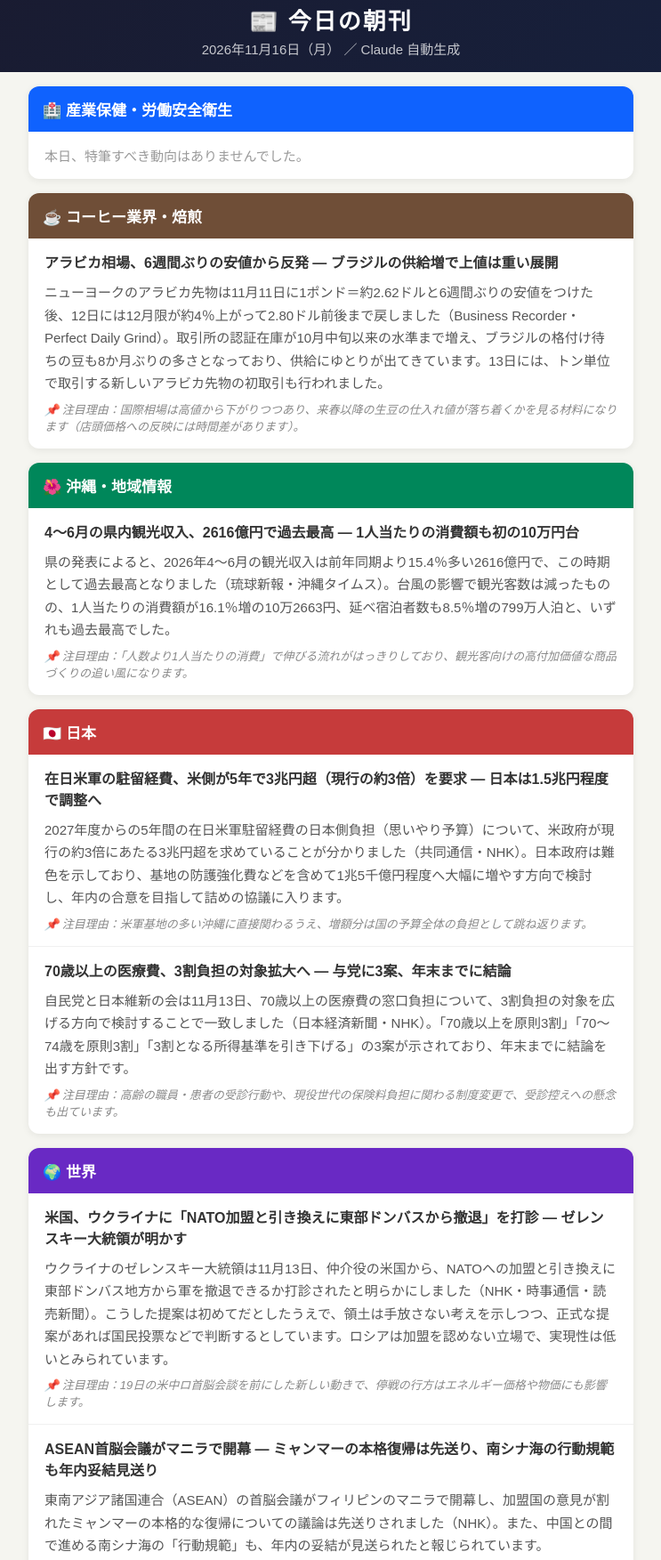
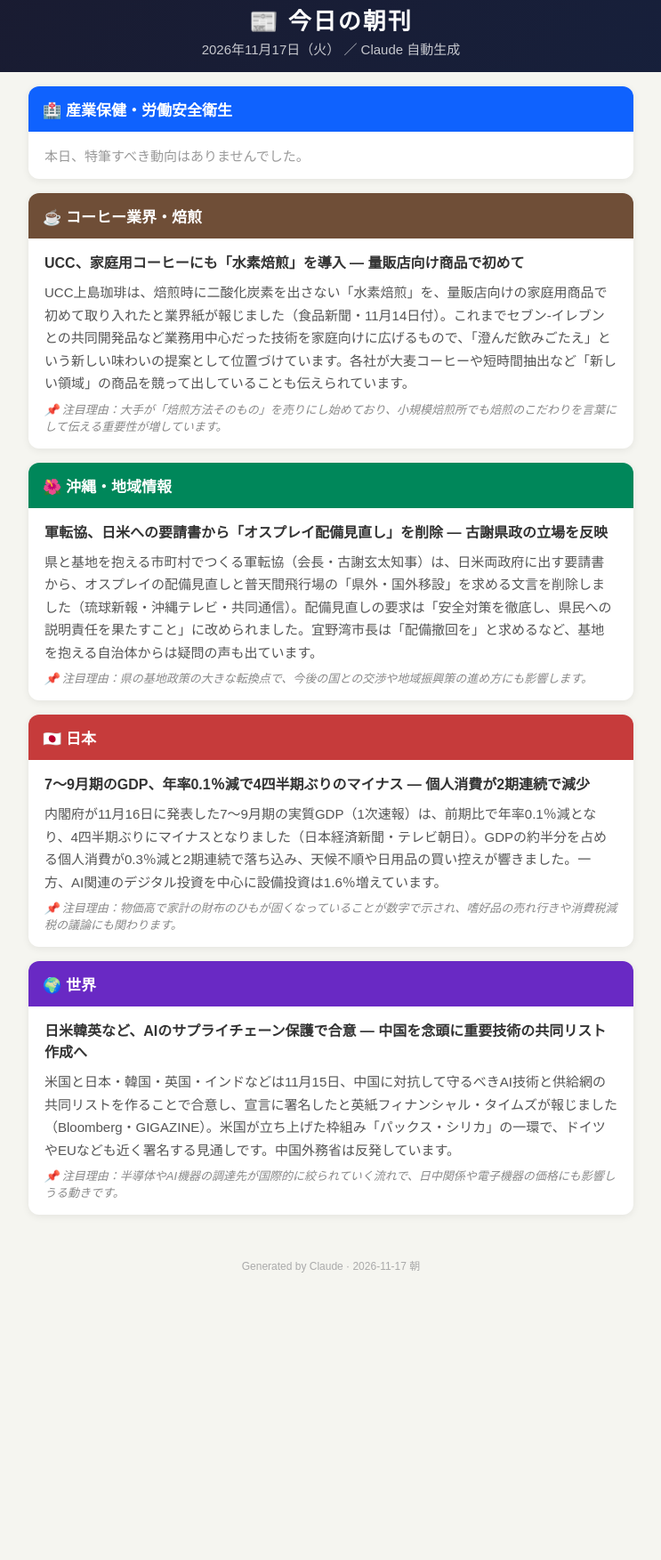
Before and after one commit to koji82kuni/morning-news, a plain HTML site: page index.html in a window 1280 px wide. Shown: the part 21-1774 px from the top of the page at 89% size, without its empty margins (268-1011 px from the left). After the commit the page ends 1467 px from the top, so only its background shows below. Drawn offline with Linux system fonts and the light colour scheme.

Commit message:
朝刊更新: 2026年11月17日

```diff
--- a/index.html
+++ b/index.html
@@ -3,7 +3,7 @@
 <head>
 <meta charset="UTF-8">
 <meta name="viewport" content="width=device-width, initial-scale=1.0">
-<title>朝刊 2026年11月16日（月）</title>
+<title>朝刊 2026年11月17日（火）</title>
 <style>
   body{font-family:'Hiragino Sans','BIZ UDPGothic',sans-serif;background:#f5f5f0;margin:0;padding:0;color:#333;}
   .header{background:linear-gradient(135deg,#1a1a2e,#16213e);color:white;padding:24px 20px 16px;text-align:center;}
@@ -29,7 +29,7 @@
 <body>
 <div class="header">
   <h1>📰 今日の朝刊</h1>
-  <div class="date">2026年11月16日（月） ／ Claude 自動生成</div>
+  <div class="date">2026年11月17日（火） ／ Claude 自動生成</div>
 </div>
 <div class="container">
 
@@ -41,50 +41,40 @@
   <div class="section sec-coffee">
     <div class="section-header">☕ コーヒー業界・焙煎</div>
     <div class="news-item">
-      <div class="news-title">アラビカ相場、6週間ぶりの安値から反発 ― ブラジルの供給増で上値は重い展開</div>
-      <div class="news-summary">ニューヨークのアラビカ先物は11月11日に1ポンド＝約2.62ドルと6週間ぶりの安値をつけた後、12日には12月限が約4％上がって2.80ドル前後まで戻しました（Business Recorder・Perfect Daily Grind）。取引所の認証在庫が10月中旬以来の水準まで増え、ブラジルの格付け待ちの豆も8か月ぶりの多さとなっており、供給にゆとりが出てきています。13日には、トン単位で取引する新しいアラビカ先物の初取引も行われました。</div>
-      <div class="news-reason">📌 注目理由：国際相場は高値から下がりつつあり、来春以降の生豆の仕入れ値が落ち着くかを見る材料になります（店頭価格への反映には時間差があります）。</div>
+      <div class="news-title">UCC、家庭用コーヒーにも「水素焙煎」を導入 ― 量販店向け商品で初めて</div>
+      <div class="news-summary">UCC上島珈琲は、焙煎時に二酸化炭素を出さない「水素焙煎」を、量販店向けの家庭用商品で初めて取り入れたと業界紙が報じました（食品新聞・11月14日付）。これまでセブン-イレブンとの共同開発品など業務用中心だった技術を家庭向けに広げるもので、「澄んだ飲みごたえ」という新しい味わいの提案として位置づけています。各社が大麦コーヒーや短時間抽出など「新しい領域」の商品を競って出していることも伝えられています。</div>
+      <div class="news-reason">📌 注目理由：大手が「焙煎方法そのもの」を売りにし始めており、小規模焙煎所でも焙煎のこだわりを言葉にして伝える重要性が増しています。</div>
     </div>
   </div>
 
   <div class="section sec-okinawa">
     <div class="section-header">🌺 沖縄・地域情報</div>
     <div class="news-item">
-      <div class="news-title">4～6月の県内観光収入、2616億円で過去最高 ― 1人当たりの消費額も初の10万円台</div>
-      <div class="news-summary">県の発表によると、2026年4～6月の観光収入は前年同期より15.4％多い2616億円で、この時期として過去最高となりました（琉球新報・沖縄タイムス）。台風の影響で観光客数は減ったものの、1人当たりの消費額が16.1％増の10万2663円、延べ宿泊者数も8.5％増の799万人泊と、いずれも過去最高でした。</div>
-      <div class="news-reason">📌 注目理由：「人数より1人当たりの消費」で伸びる流れがはっきりしており、観光客向けの高付加価値な商品づくりの追い風になります。</div>
+      <div class="news-title">軍転協、日米への要請書から「オスプレイ配備見直し」を削除 ― 古謝県政の立場を反映</div>
+      <div class="news-summary">県と基地を抱える市町村でつくる軍転協（会長・古謝玄太知事）は、日米両政府に出す要請書から、オスプレイの配備見直しと普天間飛行場の「県外・国外移設」を求める文言を削除しました（琉球新報・沖縄テレビ・共同通信）。配備見直しの要求は「安全対策を徹底し、県民への説明責任を果たすこと」に改められました。宜野湾市長は「配備撤回を」と求めるなど、基地を抱える自治体からは疑問の声も出ています。</div>
+      <div class="news-reason">📌 注目理由：県の基地政策の大きな転換点で、今後の国との交渉や地域振興策の進め方にも影響します。</div>
     </div>
   </div>
 
   <div class="section sec-japan">
     <div class="section-header">🇯🇵 日本</div>
     <div class="news-item">
-      <div class="news-title">在日米軍の駐留経費、米側が5年で3兆円超（現行の約3倍）を要求 ― 日本は1.5兆円程度で調整へ</div>
-      <div class="news-summary">2027年度からの5年間の在日米軍駐留経費の日本側負担（思いやり予算）について、米政府が現行の約3倍にあたる3兆円超を求めていることが分かりました（共同通信・NHK）。日本政府は難色を示しており、基地の防護強化費などを含めて1兆5千億円程度へ大幅に増やす方向で検討し、年内の合意を目指して詰めの協議に入ります。</div>
-      <div class="news-reason">📌 注目理由：米軍基地の多い沖縄に直接関わるうえ、増額分は国の予算全体の負担として跳ね返ります。</div>
-    </div>
-    <div class="news-item">
-      <div class="news-title">70歳以上の医療費、3割負担の対象拡大へ ― 与党に3案、年末までに結論</div>
-      <div class="news-summary">自民党と日本維新の会は11月13日、70歳以上の医療費の窓口負担について、3割負担の対象を広げる方向で検討することで一致しました（日本経済新聞・NHK）。「70歳以上を原則3割」「70～74歳を原則3割」「3割となる所得基準を引き下げる」の3案が示されており、年末までに結論を出す方針です。</div>
-      <div class="news-reason">📌 注目理由：高齢の職員・患者の受診行動や、現役世代の保険料負担に関わる制度変更で、受診控えへの懸念も出ています。</div>
+      <div class="news-title">7～9月期のGDP、年率0.1％減で4四半期ぶりのマイナス ― 個人消費が2期連続で減少</div>
+      <div class="news-summary">内閣府が11月16日に発表した7～9月期の実質GDP（1次速報）は、前期比で年率0.1％減となり、4四半期ぶりにマイナスとなりました（日本経済新聞・テレビ朝日）。GDPの約半分を占める個人消費が0.3％減と2期連続で落ち込み、天候不順や日用品の買い控えが響きました。一方、AI関連のデジタル投資を中心に設備投資は1.6％増えています。</div>
+      <div class="news-reason">📌 注目理由：物価高で家計の財布のひもが固くなっていることが数字で示され、嗜好品の売れ行きや消費税減税の議論にも関わります。</div>
     </div>
   </div>
 
   <div class="section sec-world">
     <div class="section-header">🌍 世界</div>
     <div class="news-item">
-      <div class="news-title">米国、ウクライナに「NATO加盟と引き換えに東部ドンバスから撤退」を打診 ― ゼレンスキー大統領が明かす</div>
-      <div class="news-summary">ウクライナのゼレンスキー大統領は11月13日、仲介役の米国から、NATOへの加盟と引き換えに東部ドンバス地方から軍を撤退できるか打診されたと明らかにしました（NHK・時事通信・読売新聞）。こうした提案は初めてだとしたうえで、領土は手放さない考えを示しつつ、正式な提案があれば国民投票などで判断するとしています。ロシアは加盟を認めない立場で、実現性は低いとみられています。</div>
-      <div class="news-reason">📌 注目理由：19日の米中ロ首脳会談を前にした新しい動きで、停戦の行方はエネルギー価格や物価にも影響します。</div>
-    </div>
-    <div class="news-item">
-      <div class="news-title">ASEAN首脳会議がマニラで開幕 ― ミャンマーの本格復帰は先送り、南シナ海の行動規範も年内妥結見送り</div>
-      <div class="news-summary">東南アジア諸国連合（ASEAN）の首脳会議がフィリピンのマニラで開幕し、加盟国の意見が割れたミャンマーの本格的な復帰についての議論は先送りされました（NHK）。また、中国との間で進める南シナ海の「行動規範」も、年内の妥結が見送られたと報じられています。</div>
-      <div class="news-reason">📌 注目理由：南シナ海の情勢は、沖縄周辺の安全保障や日本の海上輸送ルートに直結します。</div>
+      <div class="news-title">日米韓英など、AIのサプライチェーン保護で合意 ― 中国を念頭に重要技術の共同リスト作成へ</div>
+      <div class="news-summary">米国と日本・韓国・英国・インドなどは11月15日、中国に対抗して守るべきAI技術と供給網の共同リストを作ることで合意し、宣言に署名したと英紙フィナンシャル・タイムズが報じました（Bloomberg・GIGAZINE）。米国が立ち上げた枠組み「パックス・シリカ」の一環で、ドイツやEUなども近く署名する見通しです。中国外務省は反発しています。</div>
+      <div class="news-reason">📌 注目理由：半導体やAI機器の調達先が国際的に絞られていく流れで、日中関係や電子機器の価格にも影響しうる動きです。</div>
     </div>
   </div>
 
 </div>
-<div class="footer">Generated by Claude · 2026-11-16 朝</div>
+<div class="footer">Generated by Claude · 2026-11-17 朝</div>
 </body>
 </html>
```
